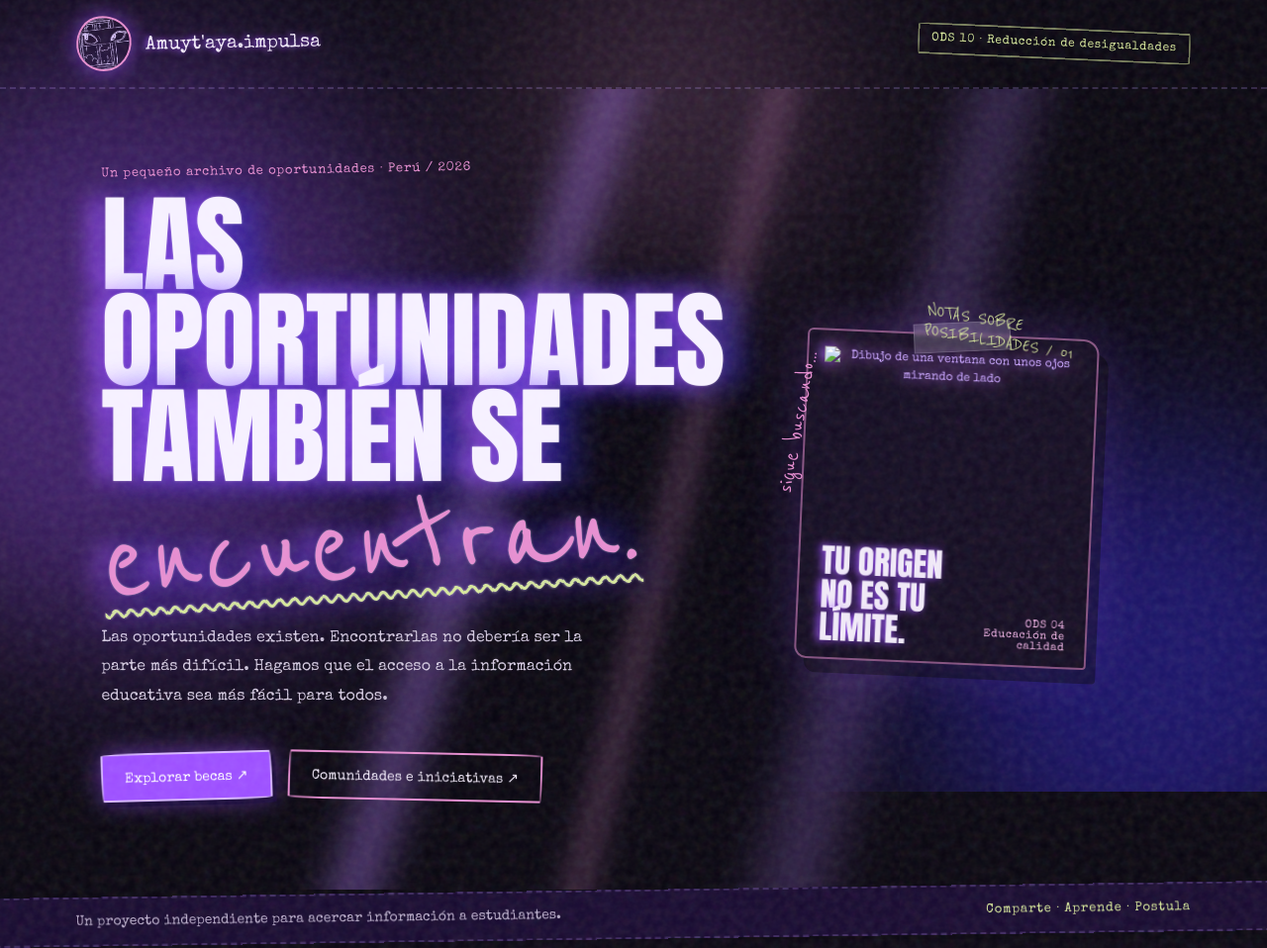
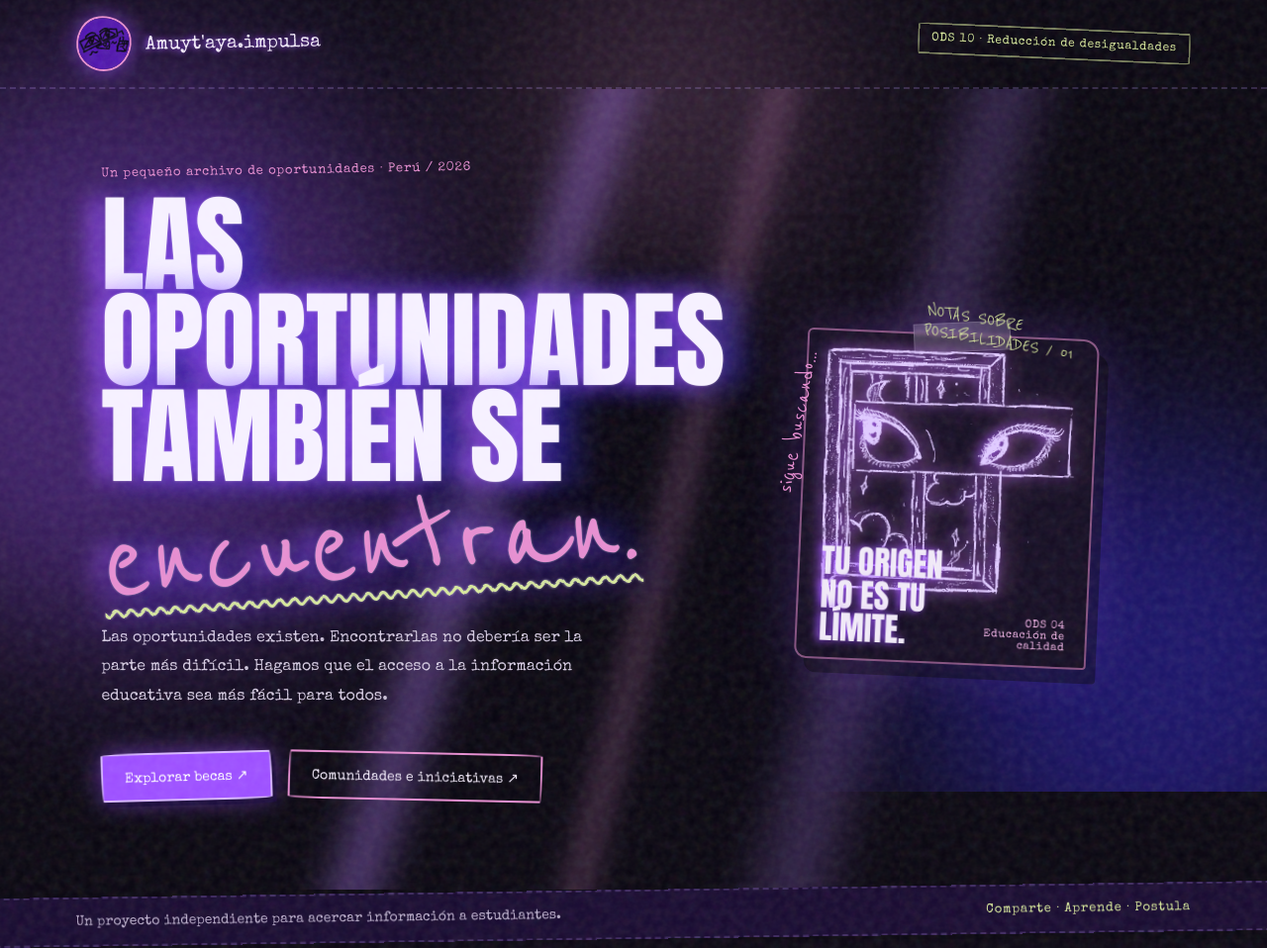
Before and after one commit to Supernova-coder127/Amuytaya.impulsa, a plain HTML site: page index.html in a window 1280 px wide. Shown: the top 958 px of the page at 99% size. Drawn offline with nearby package versions, Linux system fonts and the light colour scheme.

Commit message:
BENDICIONES la pepo

```diff
--- a/index.html
+++ b/index.html
@@ -268,7 +268,7 @@ html{scroll-behavior:auto}
 <header>
   <a class="brand" href="#" aria-label="Amuyt'aya.impulsa, inicio">
 
-    <img src="dibujo1-ventana-ojos.png" alt="Logo de Amuyt'aya.impulsa">
+    <img src="Logoproject.jpg" alt="Logo de Amuyt'aya.impulsa">
     <span class="brand-name">Amuyt'aya.impulsa</span>
   </a>
 
@@ -305,7 +305,7 @@ html{scroll-behavior:auto}
 
         <div class="slot slot-hero has-img" id="dibujo-1">
 
-          <img src="PEGAR_BASE64_DIBUJO_1" alt="Dibujo de una ventana con unos ojos mirando de lado">
+          <img src="dibujo1-ventana-ojos.png" alt="Dibujo de una ventana con unos ojos mirando de lado">
         </div>
 
         <div class="art-caption">
```
